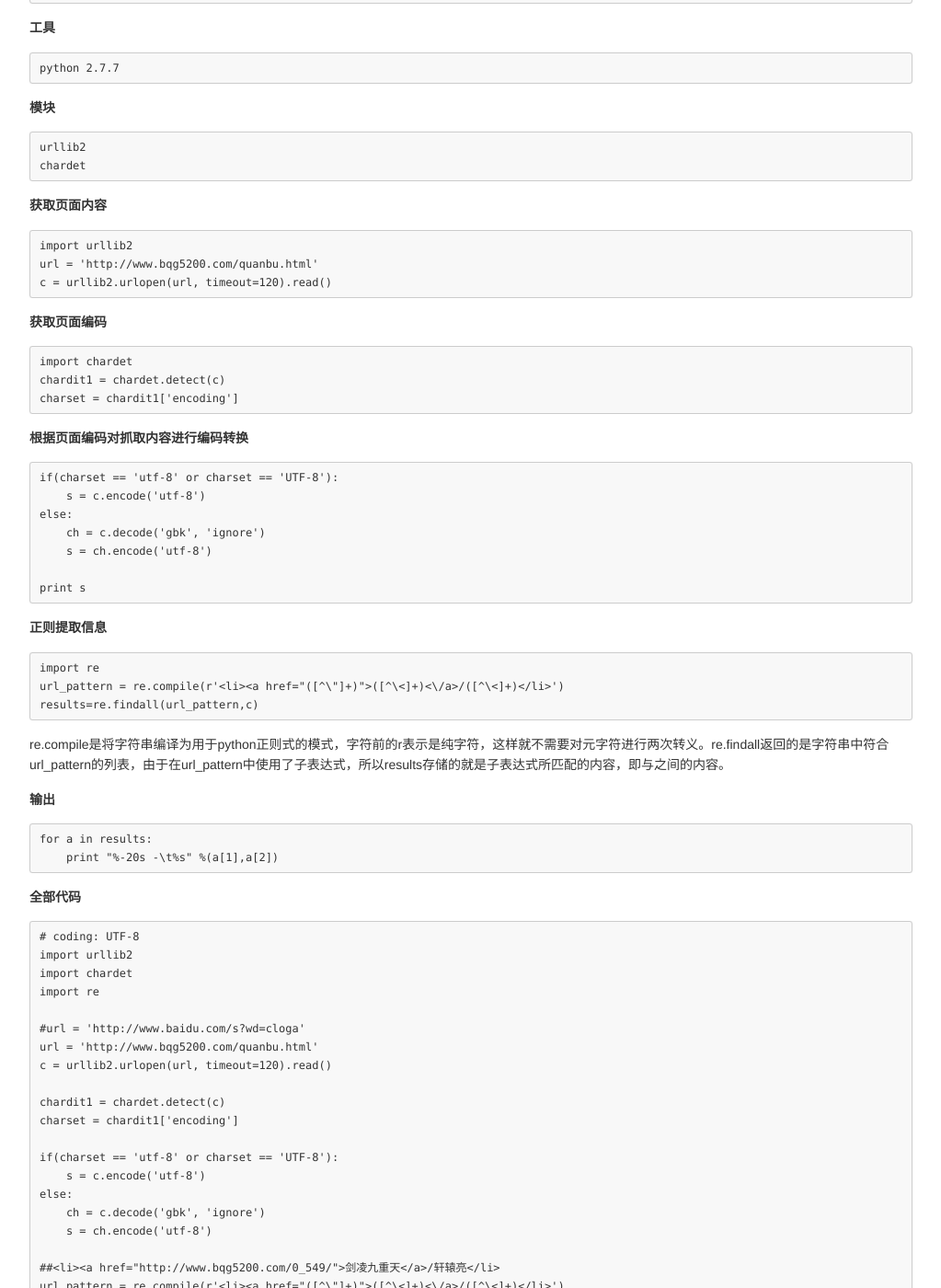
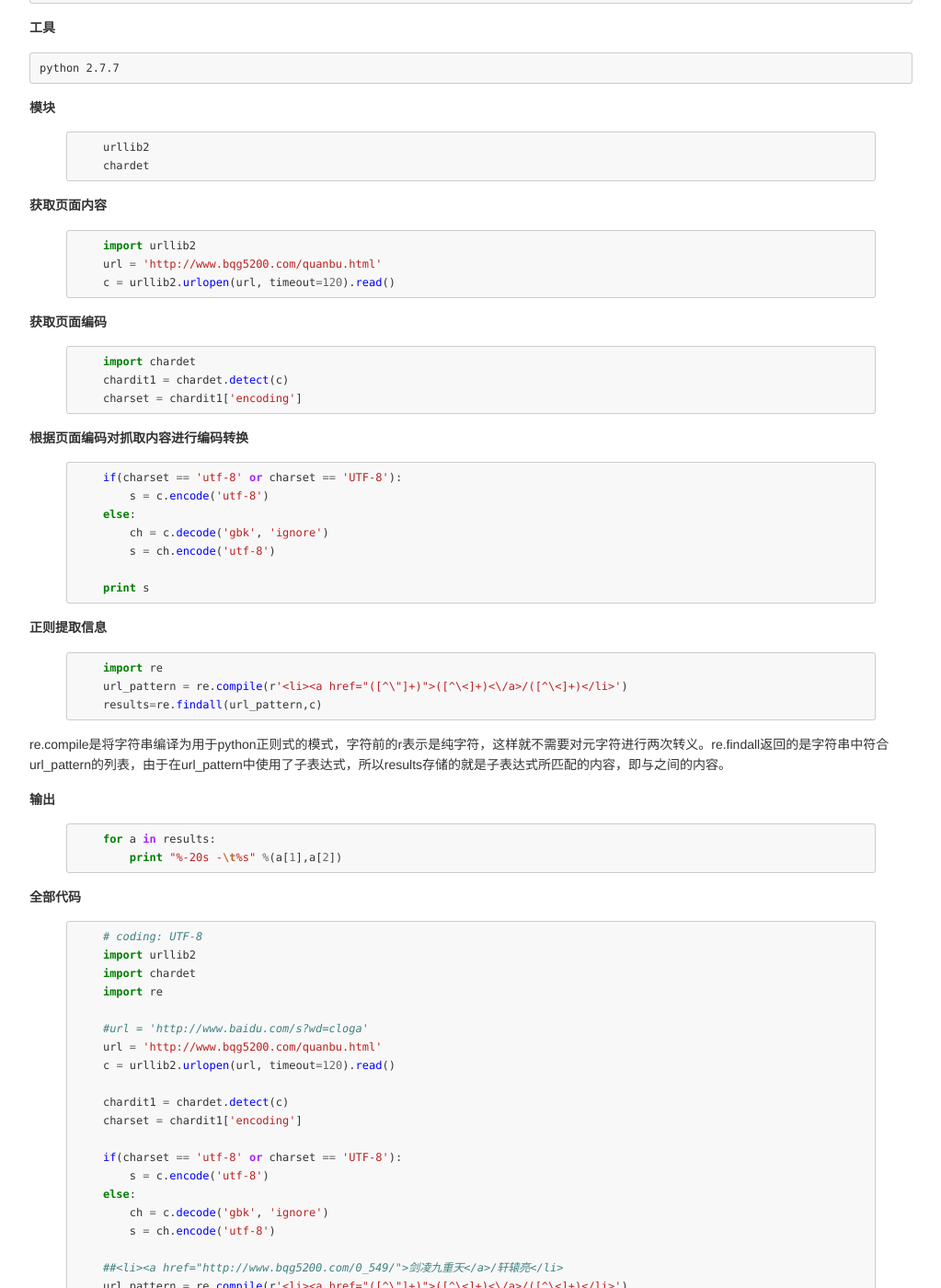
Before and after one commit to peng2089/dp.github.io, a Jekyll site: the page built from _posts/2014-06-13-python爬虫编写.md, in a window 1280 px wide and 1400 px high, scrolled down 266 px. Shown: the whole window at 92% size, without its empty margins (128-1151 px from the left). Built offline with Jekyll 4.4.1, drawn with Linux system fonts in a browser that asks for light colours; some of the changed text lies outside the part shown.

Commit message:
change file

```diff
--- a/_posts/2014-06-13-python爬虫编写.md
+++ b/_posts/2014-06-13-python爬虫编写.md
@@ -14,23 +14,30 @@ tags: [ 爬虫,spider,python ]
 
 **模块**
 
+{% highlight python  %}
     urllib2
     chardet
+{% endhighlight %}
 
 **获取页面内容**
 
+{% highlight python  %}
     import urllib2
     url = 'http://www.bqg5200.com/quanbu.html'
     c = urllib2.urlopen(url, timeout=120).read()
+{% endhighlight %}
 
 **获取页面编码**
 
+{% highlight python  %}
     import chardet
     chardit1 = chardet.detect(c)
     charset = chardit1['encoding']
+{% endhighlight %}
 
 **根据页面编码对抓取内容进行编码转换**
 
+{% highlight python  %}
     if(charset == 'utf-8' or charset == 'UTF-8'):
         s = c.encode('utf-8')
     else:
@@ -39,21 +46,26 @@ tags: [ 爬虫,spider,python ]
 
     print s
 
+{% endhighlight %}
 **正则提取信息**
 
+{% highlight python  %}
     import re
     url_pattern = re.compile(r'<li><a href="([^\"]+)">([^\<]+)<\/a>/([^\<]+)</li>')
     results=re.findall(url_pattern,c)
+
+{% endhighlight %}
 
 re.compile是将字符串编译为用于python正则式的模式，字符前的r表示是纯字符，这样就不需要对元字符进行两次转义。re.findall返回的是字符串中符合url_pattern的列表，由于在url_pattern中使用了子表达式，所以results存储的就是子表达式所匹配的内容，即<span>与</span>之间的内容。
 
 **输出**
 
+{% highlight python  %}
     for a in results:
         print "%-20s -\t%s" %(a[1],a[2])
-
+{% endhighlight %}
 **全部代码**
-
+{% highlight python  %}
     # coding: UTF-8
     import urllib2
     import chardet
@@ -78,11 +90,11 @@ re.compile是将字符串编译为用于python正则式的模式，字符前的r
 
     for a in results:
         print "%-20s -\t%s" %(a[1],a[2])
-
+{% endhighlight %}
 **相关**
 
 [chardet]安装
-
+{% highlight bash  %}
     python setup.py install
-
+{% endhighlight %}
 [chardet]:https://pypi.python.org/pypi/chardet
```
